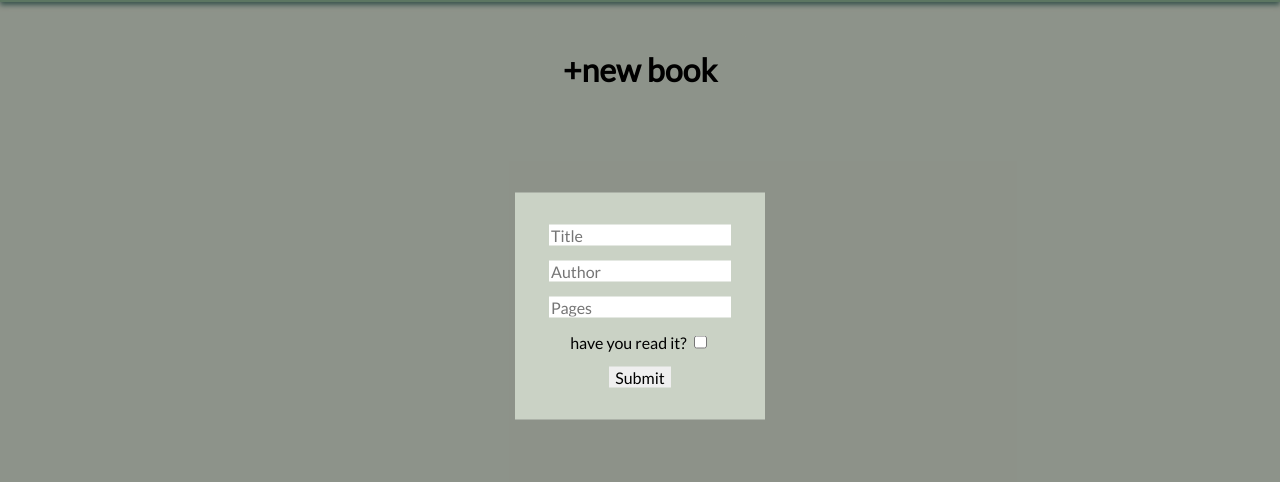
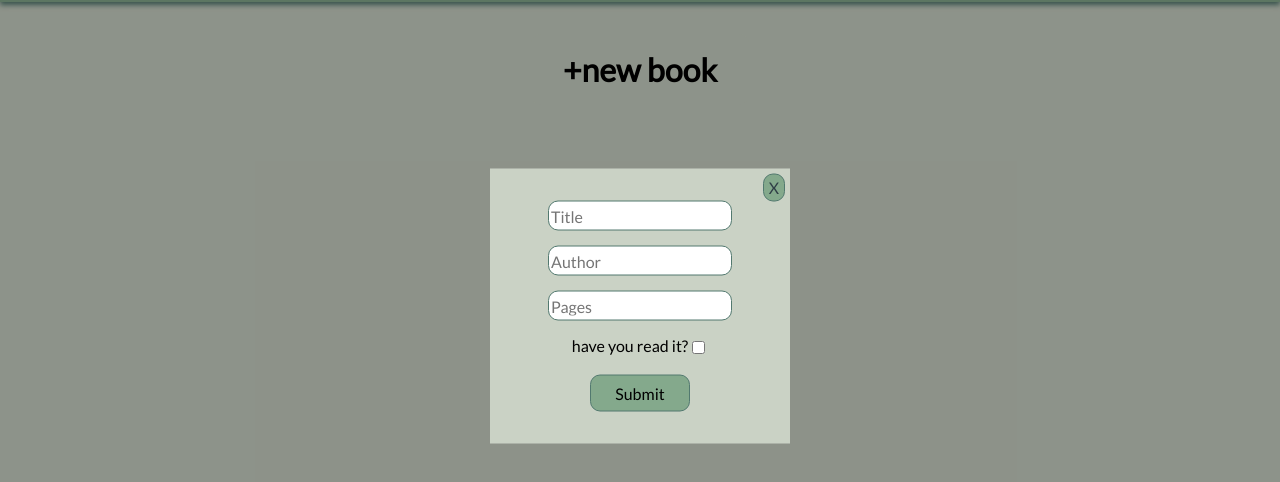
Before and after one commit to starrymeadows/library, a plain HTML site: page index.html in a window 1280 px wide. Both pictures are taken after a click on the button "+new book". Shown: the part 94-576 px from the top of the page. Drawn offline with Linux system fonts and the light colour scheme.

Commit message:
Add basic form styling and close button

```diff
--- a/index.html
+++ b/index.html
@@ -23,6 +23,7 @@
         </div>
     </main>
     <div class="new-book">
+        <span class="close">X</span>
         <form>
             <ul>
                 <li>
@@ -45,9 +46,6 @@
             </ul>
         </form>
     </div>
-    <div class="confirm">
-
-    </div>
     <div class="overlay"></div>
     <script src="scripts.js"></script>
 </body>
--- a/scripts.js
+++ b/scripts.js
@@ -108,6 +108,7 @@ const addBtn = document.querySelector('.add');
 const addModal = document.querySelector('.new-book');
 const overlay = document.querySelector('.overlay');
 const submitBtn = document.querySelector('.submit');
+const closeBtn = document.querySelector('.close');
 const bookTitle = document.getElementById("book-title");
 const bookAuthor = document.getElementById("book-author");
 const bookPages = document.getElementById("book-pages");
@@ -115,6 +116,7 @@ const bookRead = document.getElementById("read-check");
 
 addBtn.addEventListener('click', () => openModal());
 
-overlay.addEventListener('click', () => closeModal())
+overlay.addEventListener('click', () => closeModal());
+closeBtn.addEventListener('click', () => closeModal());
 
 submitBtn.addEventListener('click', () => addBookToLibrary());
--- a/style.css
+++ b/style.css
@@ -95,12 +95,6 @@ button:hover {
     display: inline-block;
 }
 
-.read-status input {
-    float: right;
-    accent-color: var(--accent);
-    height: 18px;
-  }
-
 .delete {
     appearance: none;
     border: 1px solid var(--accent);
@@ -138,22 +132,73 @@ button:hover {
     top: 50%;
     left: 50%;
     transform: translate(-50%, -50%);
-    width: 250px;
+    width: 300px;
     padding: 2rem 3rem;
-  }
+}
 
-  .new-book ul {
+.close {
+  display: inline-block;
+  padding: 5px;
+  margin: 5px;
+  vertical-align: middle;
+  background-color: var(--background);
+  border: 1px solid var(--shadow-color);
+  border-radius: 10px;
+  color: var(--accent);
+  text-align: center;
+  cursor: pointer;
+  position: absolute;
+  top: 0;
+  right: 0;
+  transition: ease 0.1s;
+}
+
+.close:hover {
+    background-color: var(--shadow-color);
+}
+
+.new-book ul {
     display: flex;
     flex-direction: column;
     align-items: center;
+    justify-content: center;
     gap: 15px;
+}
+
+.new-book label[for=read-status] {
+    line-height: 20px;
+}
+
+.submit {
+    padding: 0.5rem 1.5rem;
+    border-radius: 10px;
+    background-color: var(--background);
+    border: 1px solid var(--shadow-color);
+    transition: ease 0.1s;
+}
+
+.submit:hover {
+    background-color: var(--shadow-color);
+}
+
+input[type=text],
+input[type=number] {
+    height: 30px;
+    border: 1px solid var(--shadow-color);
+    border-radius: 10px;
+}
+
+input[type=checkbox] {
+    float: right;
+    accent-color: var(--accent);
+    height: 18px;
   }
 
-.confirm {
-    display: none;
+  label {
+    font-size: 20px;
   }
 
-  .overlay {
+.overlay {
     display: none;
     position: fixed;
     top: 0;
@@ -164,6 +209,6 @@ button:hover {
     z-index: 950;
   }
 
-  .active {
+.active {
     display: block;
   }
```
